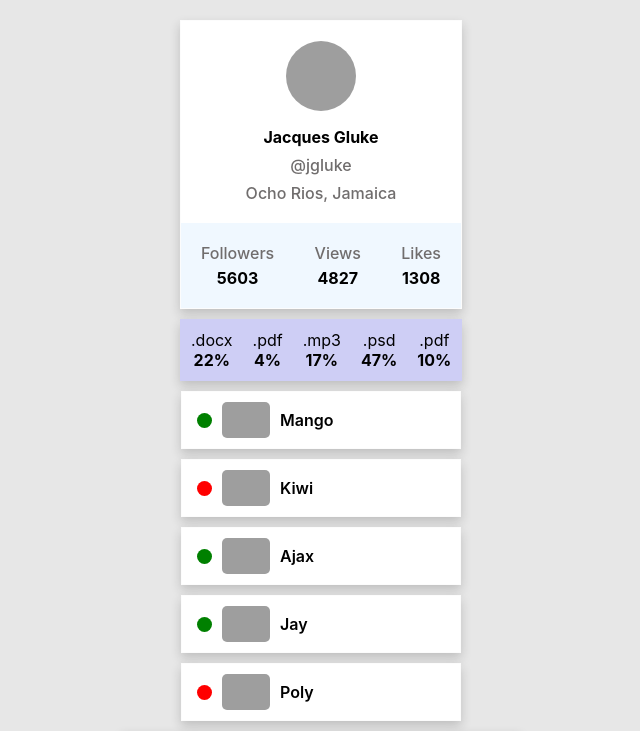
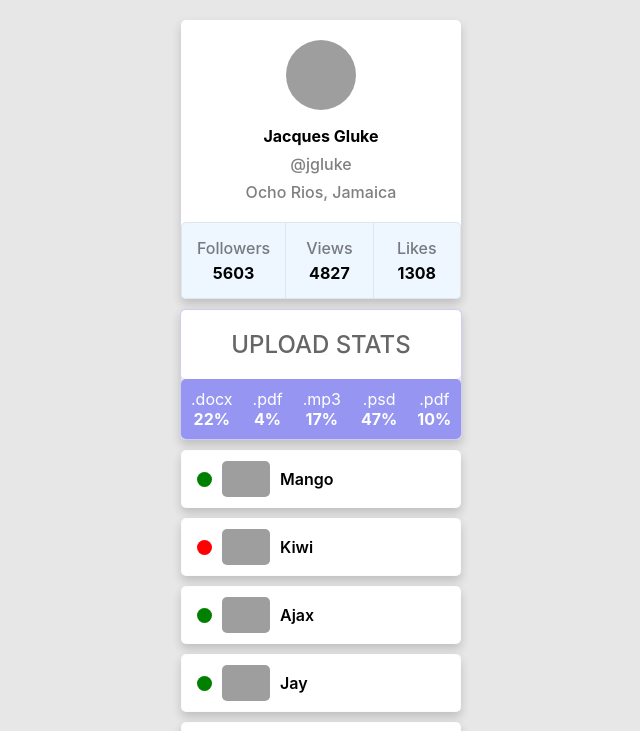
Before and after one commit to elenbond/goit-react-hw-01-components, a React (Create React App) app: page / in a window 1280 px wide. Shown: the top 731 px of the page, without its empty margins (319-959 px from the left). Built offline with nearby package versions, Linux system fonts and the light colour scheme; grey boxes are pictures that could not be loaded.

Commit message:
fixed styles in files {name}.module.css

```diff
--- a/src/components/FriendListItem/FriendListItem.module.css
+++ b/src/components/FriendListItem/FriendListItem.module.css
@@ -1,12 +1,18 @@
 .item{
     display: flex;
     justify-content: start;
+    align-items: center;
     padding: 10px 15px;
-    align-items: center;
     margin-bottom: 10px;
     background-color: #ffffff;
     border: 1px solid rgb(239, 239, 239, 0.2);
+    border-radius: 5px;
     box-shadow: 0px 5px 10px rgba(33, 33, 33, 0.2);
+}
+
+.item:hover{
+    cursor: pointer;
+    box-shadow: inset 0px 0px 10px rgba(33, 33, 33, 0.2);
 }
 
 .item:last-child{
--- a/src/components/Profile/Profile.module.css
+++ b/src/components/Profile/Profile.module.css
@@ -2,7 +2,7 @@
     margin: 0 auto;
     background-color: #ffffff;
     width: 280px;
-    border: 1px solid rgb(239, 239, 239, 0.2);
+    border-radius: 5px;
     box-shadow: 0px 5px 10px rgba(33, 33, 33, 0.2);
 }
 .description{
@@ -30,33 +30,38 @@
     margin: 0;
     margin-bottom: 8px;
     font-weight: 500;
-    color: #706d6d;
+    color: rgb(0, 0, 0, 0.5);
 }
 
 .location{
     margin: 0;
     font-weight: 500;
-    color: #706d6d;
+    color: rgb(0, 0, 0, 0.5);
 }
 
 .stats{
-    padding: 10px;
     display: flex;
     justify-content: space-between;
-    background-color: aliceblue;
+    background-color: #eef6ff;
+    border: 1px solid rgba(166, 163, 163, 0.2);
+    border-radius: 5px;
 }
 .stats li{
     display: flex;
     flex-direction: column;
     align-items: center;
-    /* border: 1px;
-    border-color: black; */
-    padding: 10px;
+    width: calc(280px / 3);
+    padding: 15px;
+    border-right: 1px solid rgba(166, 163, 163, 0.2);
+}
+
+.stats li:last-child{
+    border-right: none;
 }
 
 .label{
     margin-bottom: 5px;
-    color: #706d6d;
+    color: rgb(0, 0, 0, 0.5);
     font-weight: 500;
 }
 
--- a/src/components/Statistics/Statistics.jsx
+++ b/src/components/Statistics/Statistics.jsx
@@ -1,9 +1,9 @@
 import PropTypes from 'prop-types';
 import css from './Statistics.module.css';
 
-export default function Statistics({ title, stats }) {
+export default function Statistics({ title = 'upload stats', stats }) {
     return (
-        <section>
+        <section className={css.statistics}>
             {title && <h2 className={css.title}>{title}</h2>}
             <ul className={css.list}>
                 {stats.map(item => (
--- a/src/components/Statistics/Statistics.module.css
+++ b/src/components/Statistics/Statistics.module.css
@@ -1,20 +1,26 @@
-section{
+.statistics{
     margin: 0 auto;
     width: 280px;
     margin-top: 10px;
     border: 1px solid rgb(206, 206, 245);
+    border-radius: 5px;
     box-shadow: 0px 5px 10px rgba(33, 33, 33, 0.2);
 }
 
 .title{
+    padding: 20px;
+    text-align: center;
     text-transform: uppercase;
-    font-weight: 700;
+    font-weight: 500;
+    color: rgb(0, 0, 0, 0.6);
+    background-color: #ffffff;
+    border-radius: 5px;
 }
 
 .list{
     display: flex;
-    justify-content: space-between;
-    background-color: #cecef5;
+    background-color: rgb(130, 130, 245, 0.8);
+    border-radius: 5px;
 }
 
 .item{
@@ -22,7 +28,10 @@ section{
     flex-direction: column;
     align-items: center;
     padding: 10px;
+    width: calc(280px / 5);
+    color: rgba(255, 255, 255);
 }
+
 .item span:last-child{
     font-weight: 700;
 }
--- a/src/components/TransactionHistory/TransactionHistory.module.css
+++ b/src/components/TransactionHistory/TransactionHistory.module.css
@@ -4,18 +4,24 @@
     margin-top: 10px;
     border: 1px solid rgb(239, 239, 239, 0.2);
     box-shadow: 0px 5px 10px rgba(33, 33, 33, 0.2);
+    border-radius: 5px;
 }
 
 .title{
     width: calc(280px / 3);
     padding: 10px;
     color: #fff;
-    background-color: #6565f4;
-
+    background-color: rgb(130, 130, 245);
+    border-radius: 5px;
 }
 
 .element{
     background-color: #fff;
+    border-radius: 5px;
+}
+
+.element:nth-child(2n+2){
+    background-color: #eef6ff;
 }
 
 .item{
```
